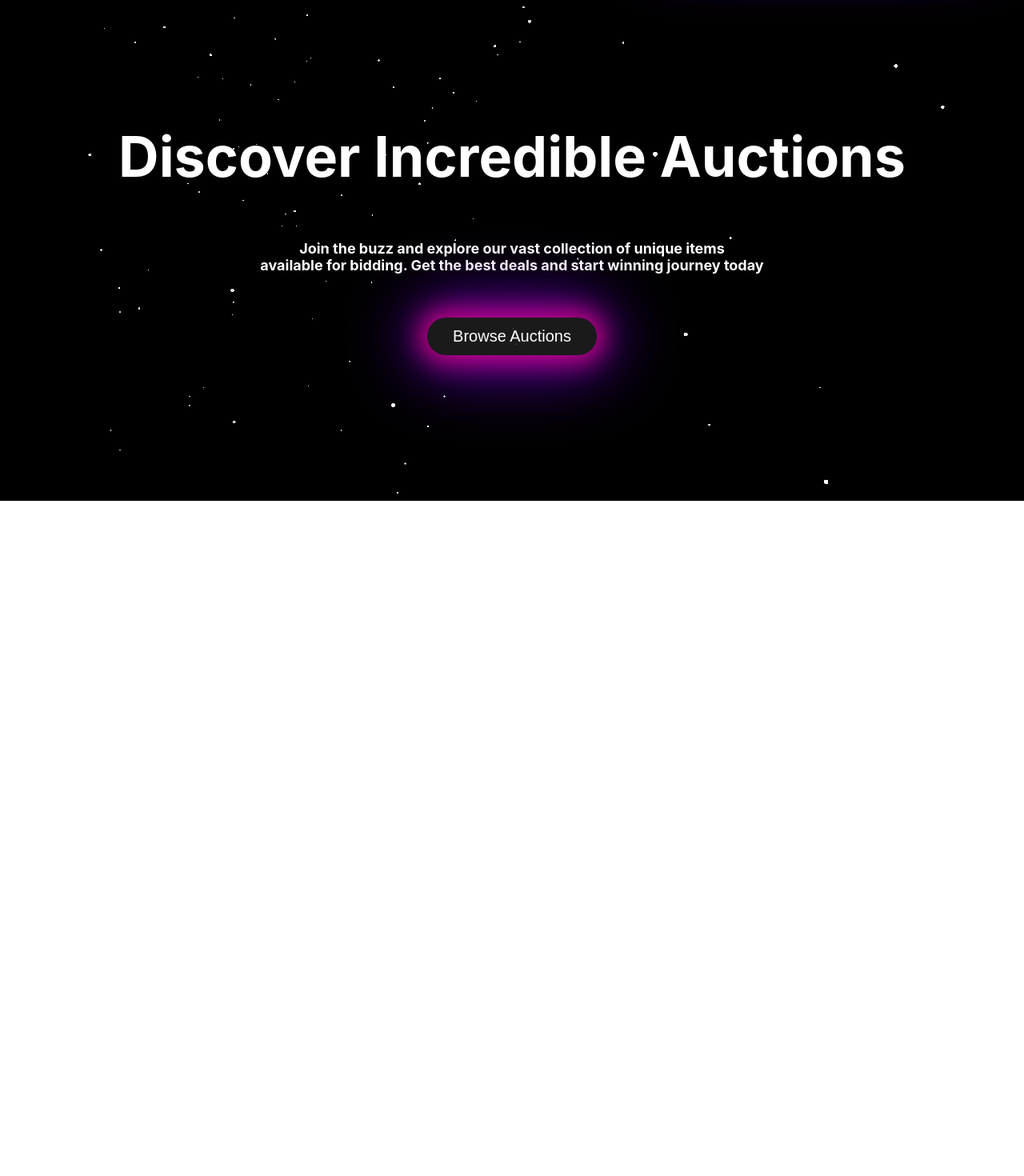
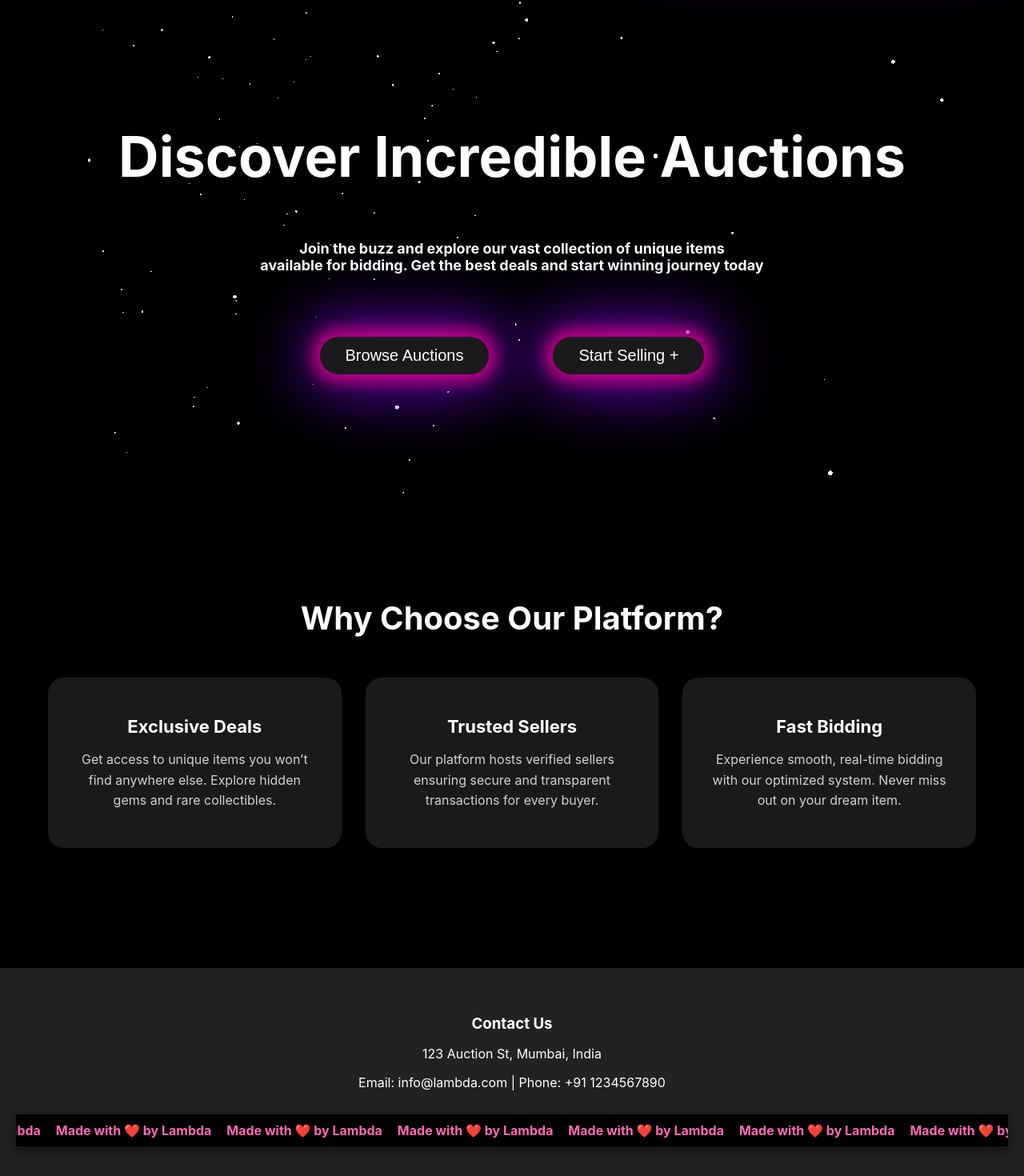
Before and after one commit to anushree200/OnlineAuction, a React (Create React App) app: page / in a window 1280 px wide. Shown: the part 174-1644 px from the top of the page at 80% size. Before the commit the page ends 800 px from the top, so only its background shows below. Built offline with nearby package versions, Linux system fonts and the light colour scheme.

Commit message:
added footer

```diff
--- a/src/LoginPage.jsx
+++ b/src/LoginPage.jsx
@@ -2,7 +2,7 @@ import React from "react";
 import Aurora from './components/aurora';
 import Particles from './components/particles';
 import NavBar from './components/NavBar';
-
+import Footer from "./components/Footer";
 const LoginPage = () => {
   return (
     <div style={{
@@ -18,7 +18,7 @@ const LoginPage = () => {
         top: 0,
         left: 0,
         width: '100%',
-        height: '100vh',
+        height: '300vh',
         zIndex: 0
       }}>
         <Aurora />
@@ -29,7 +29,7 @@ const LoginPage = () => {
       <NavBar />
 
       {/* Main content */}
-      <div style={{ position: 'relative', zIndex: 1 }}>
+      <div style={{ position: 'relative', zIndex: 1, paddingBottom: '150px' }}>
         <h1 style={{
           color: 'white',
           textAlign: 'center',
@@ -38,30 +38,96 @@ const LoginPage = () => {
         }}>
           Discover Incredible Auctions
         </h1>
-        <h4 style={{color:'white',textAlign:'center',fontSize:'18px',paddingTop:'15px'}}>Join the buzz and explore our vast collection of unique items <br></br>available for bidding. Get the best deals and start winning journey today</h4>
+        <h4 style={{color:'white',textAlign:'center',fontSize:'18px',paddingTop:'15px'}}>
+          Join the buzz and explore our vast collection of unique items <br/>
+          available for bidding. Get the best deals and start winning journey today
+        </h4>
+
         <div style={{
-          paddingTop: '25px',
+          paddingTop: '55px',
           display: 'flex',
           justifyContent: 'center',
-          alignItems: 'center',
-          marginTop: '30px',
+          gap: '80px',
         }}>
-            <button style={{
-              paddingTop: '12px',
-              background: "rgba(255, 255, 255, 0.1)",
-              backdropFilter: "blur(12px)",
-              borderRadius: "50px",
-              color: "white",
-              padding: "12px 32px",
-              fontSize: "20px",
-              boxShadow: "0 0 30px 10px rgba(255,0,150,0.7), 0 0 80px 20px rgba(128,0,255,0.7)",
-              border: "none",
-              cursor: "pointer"
-            }}>Browse Auctions</button>
+          <button style={buttonStyle}>Browse Auctions</button>
+          <button style={buttonStyle}>Start Selling +</button>
+        </div>
+
+        {/* Section Heading */}
+        <h1 style={{
+          color: 'white',
+          textAlign: 'center',
+          fontSize: '40px',
+          marginTop: '280px',
+          marginBottom: '50px'
+        }}>
+          Why Choose Our Platform?
+        </h1>
+
+        {/* Cards Section */}
+        <div style={{
+          display: "flex",
+          justifyContent: "space-between",
+          gap: "30px",
+          padding: "0 60px",
+          flexWrap: "wrap",
+        }}>
+          <Card
+            title="Exclusive Deals"
+            text="Get access to unique items you won’t find anywhere else. Explore hidden gems and rare collectibles."
+          />
+          <Card
+            title="Trusted Sellers"
+            text="Our platform hosts verified sellers ensuring secure and transparent transactions for every buyer."
+          />
+          <Card
+            title="Fast Bidding"
+            text="Experience smooth, real-time bidding with our optimized system. Never miss out on your dream item."
+          />
         </div>
       </div>
+
+      {/* Footer */}
+      <Footer />
+
     </div>
   );
 };
 
+const buttonStyle = {
+  background: "rgba(255, 255, 255, 0.1)",
+  backdropFilter: "blur(12px)",
+  borderRadius: "50px",
+  color: "white",
+  padding: "12px 32px",
+  fontSize: "20px",
+  boxShadow: "0 0 20px 10px rgba(255,0,150,0.7), 0 0 80px 20px rgba(128,0,255,0.7)",
+  border: "none",
+  cursor: "pointer"
+};
+
+const Card = ({ title, text }) => (
+  <div style={{
+    flex: "1 1 250px",
+    backgroundColor: "rgba(128,128,128,0.2)",
+    padding: "30px",
+    borderRadius: "20px",
+    textAlign: "center",
+    backdropFilter: "blur(10px)",
+    boxShadow: "0 0 25px rgba(0,0,0,0.6)",
+  }}>
+    <h2 style={{
+      color: "white",
+      fontWeight: "bold",
+      fontSize: "22px",
+      marginBottom: "15px",
+    }}>{title}</h2>
+    <p style={{
+      color: "rgba(255,255,255,0.8)",
+      fontSize: "16px",
+      lineHeight: "1.6",
+    }}>{text}</p>
+  </div>
+);
+
 export default LoginPage;
--- /dev/null
+++ b/src/components/Footer.jsx
@@ -0,0 +1,52 @@
+import React from "react";
+
+const Footer = () => {
+  const marqueeText = "Made with ❤️ by Lambda";
+  const gap = "\u00A0\u00A0\u00A0\u00A0\u00A0"; // 4 non-breaking spaces
+
+  return (
+    <footer style={{ backgroundColor: "#222", color: "#fff", padding: "40px 20px" }}>
+      {/* Address Section */}
+      <div style={{ maxWidth: "1200px", margin: "0 auto", textAlign: "center" }}>
+        <h3 style={{ marginBottom: "10px" }}>Contact Us</h3>
+        <p>123 Auction St, Mumbai, India</p>
+        <p>Email: info@lambda.com | Phone: +91 1234567890</p>
+      </div>
+
+      {/* Marquee Section */}
+      <div
+        style={{
+          overflow: "hidden",
+          backgroundColor: "#000",
+          padding: "10px 0",
+          boxShadow: "0 4px 15px rgba(0,0,0,0.5)",
+          marginTop: "30px",
+        }}
+      >
+        <style>
+          {`
+            .marquee-content {
+              display: inline-block;
+              white-space: nowrap;
+              animation: marquee 12s linear infinite; /* faster scroll */
+              font-weight: bold;
+              color: #ff69b4;
+            }
+
+            @keyframes marquee {
+              0% { transform: translateX(0); }
+              100% { transform: translateX(-50%); }
+            }
+          `}
+        </style>
+        <div className="marquee-content">
+          {Array(20).fill(null).map((_, idx) => (
+            <span key={idx}>{marqueeText + gap}</span>
+          ))}
+        </div>
+      </div>
+    </footer>
+  );
+};
+
+export default Footer;
```
Also changed, not shown: 1 other file (tests, documents, lock files or other folders).
